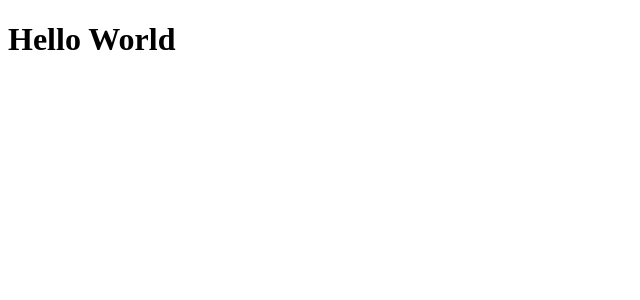
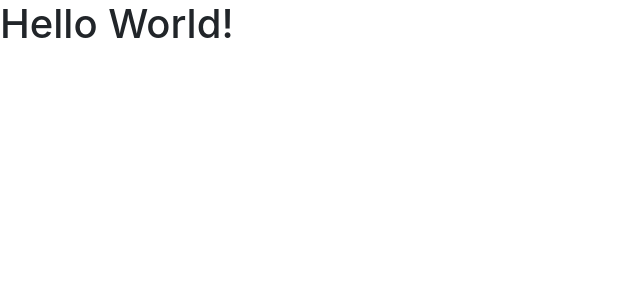
Before and after one commit to Anuradha2018/ShoppingCartUsingReact, a React (Create React App) app in the folder shopping-cart-app/: page / in a window 1280 px wide. Shown: the top 300 px of the page, without its empty margins (0-640 px from the left). Built offline with nearby package versions, Linux system fonts and the light colour scheme.

Commit message:
creation of new component

```diff
--- /dev/null
+++ b/shopping-cart-app/src/components/counter.jsx
@@ -0,0 +1,9 @@
+import React, { Component } from "react";
+class Counter extends Component {
+  state = {};
+  render() {
+    return <h1>Hello World!</h1>;
+  }
+}
+
+export default Counter;
--- a/shopping-cart-app/src/index.js
+++ b/shopping-cart-app/src/index.js
@@ -1,11 +1,14 @@
 import React from "react";
 import ReactDOM from "react-dom";
+import "./index.css";
+import App from "./App";
+import * as serviceWorker from "./serviceWorker";
+import "bootstrap/dist/css/bootstrap.css";
+import Counter from "./components/counter";
 
-const element = <h1>Hello World</h1>;
-console.log(element);
-
-ReactDOM.render(element, document.getElementById("root"));
+ReactDOM.render(<Counter />, document.getElementById("root"));
 
 // If you want your app to work offline and load faster, you can change
 // unregister() to register() below. Note this comes with some pitfalls.
 // Learn more about service workers: https://bit.ly/CRA-PWA
+serviceWorker.unregister();
```
